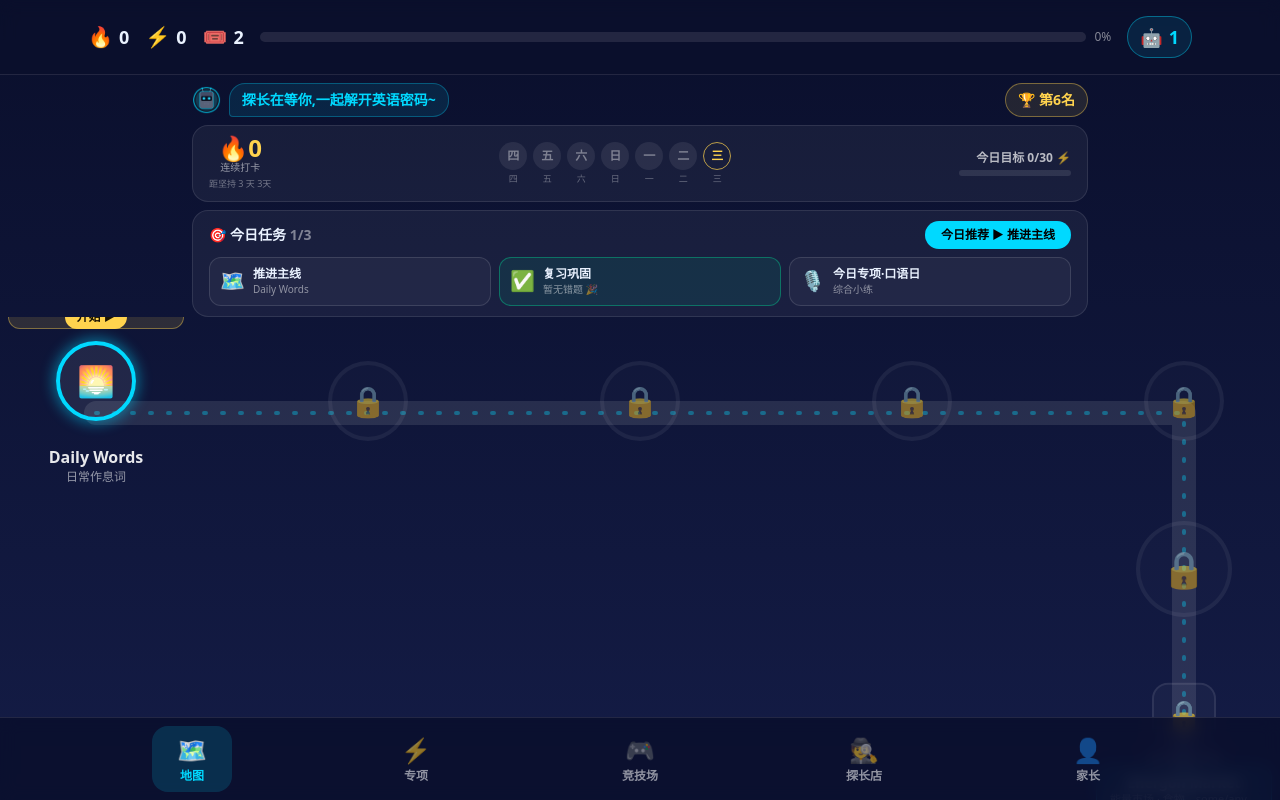
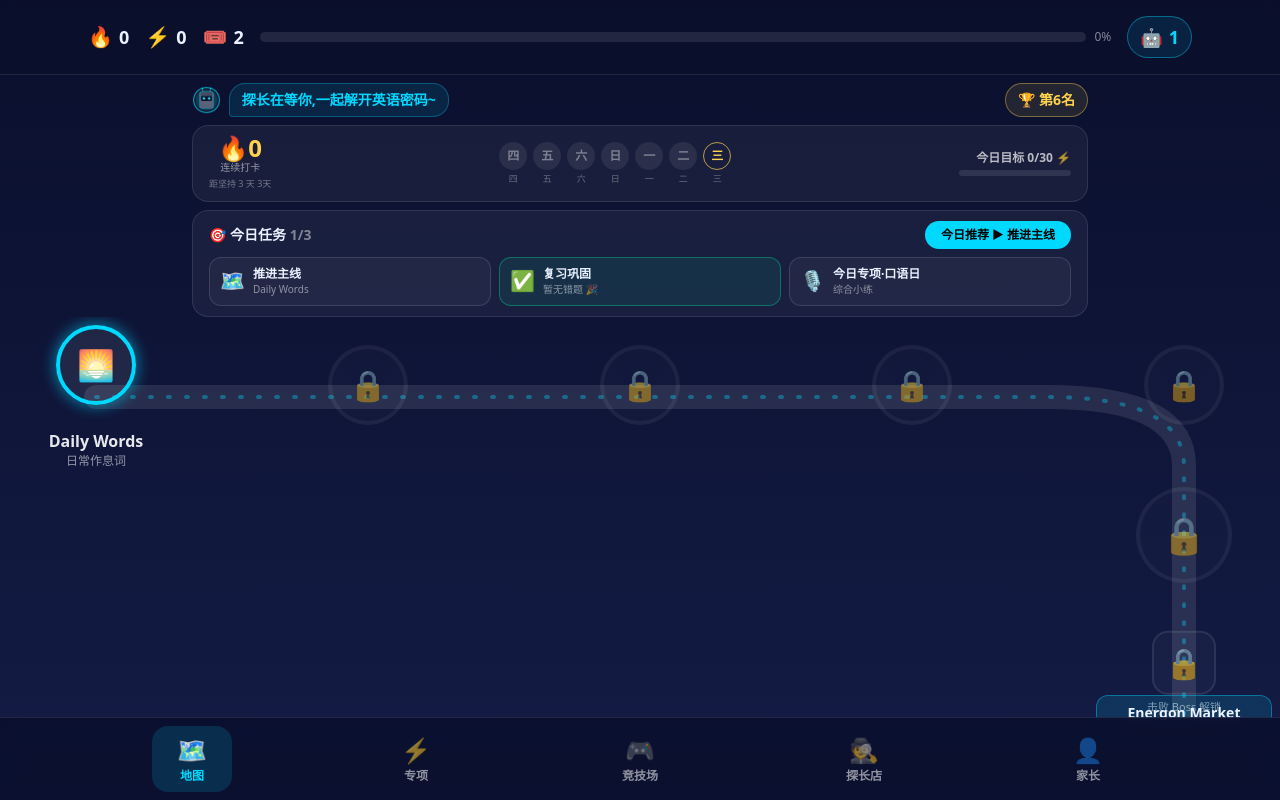
Before and after one commit to mattsg198/cybertron-academy, a React (Vite) app: page / in a window 1280 px wide. Built offline with nearby package versions, Linux system fonts and the light colour scheme.

Commit message:
Fix serpentine map scrolling (min-h-0), smooth curved path, more compact
Co-Authored-By: Claude Opus 4.8 <noreply@anthropic.com>

```diff
--- a/src/App.tsx
+++ b/src/App.tsx
@@ -205,10 +205,10 @@ export default function App() {
     <div className="flex h-dvh flex-col">
       <TopBar onOpenCollection={() => setTab('garage')} />
 
-      <main className="flex flex-1 flex-col overflow-hidden pb-20">
+      <main className="flex min-h-0 flex-1 flex-col overflow-hidden pb-20">
         {tab === 'map' && (
-          <div className="flex flex-1 flex-col">
-            <div className="space-y-2 px-4 pt-2">
+          <div className="flex min-h-0 flex-1 flex-col">
+            <div className="shrink-0 space-y-2 px-4 pt-2">
               <InstallPrompt />
               <InspectorBubble onOpenArcade={() => setTab('arcade')} />
               <CheckInCard />
@@ -219,7 +219,7 @@ export default function App() {
                 onStartGame={startGame}
               />
             </div>
-            <div className="flex flex-1 flex-col justify-center">
+            <div className="min-h-0 flex-1">
               <LevelMap onStart={startLesson} />
             </div>
           </div>
--- a/src/components/LevelMap.tsx
+++ b/src/components/LevelMap.tsx
@@ -22,8 +22,8 @@ type Stop =
 // Serpentine (snake) layout — vertical scroll. Boss/exam/prize stops force a
 // row turn, so they land at the bends (corners) of the path.
 const PAD = 96 // left/right padding
-const ROW_H = 156 // vertical spacing between rows
-const TOP = 96 // top padding (room for sector label / boss badge)
+const ROW_H = 138 // vertical spacing between rows (compact)
+const TOP = 80 // top padding (room for sector label / boss badge)
 const colsFor = (w: number) => (w >= 960 ? 5 : w >= 680 ? 4 : 3)
 
 export default function LevelMap({
@@ -117,14 +117,19 @@ export default function LevelMap({
     // eslint-disable-next-line react-hooks/exhaustive-deps
   }, [currentId, cells, width])
 
-  // connector path (straight segments with rounded joins)
+  // connector path — smooth curve: quadratic through each vertex (rounds every
+  // bend, so the snake flows instead of zig-zagging sharply).
   const pathD = useMemo(() => {
     if (!cells.length) return ''
-    let d = ''
-    stops.forEach((_, i) => {
-      const { x, y } = posOf(i)
-      d += i === 0 ? `M ${x} ${y}` : ` L ${x} ${y}`
-    })
+    const pts = cells.map((_, i) => posOf(i))
+    let d = `M ${pts[0].x} ${pts[0].y}`
+    for (let i = 1; i < pts.length; i++) {
+      const mx = (pts[i - 1].x + pts[i].x) / 2
+      const my = (pts[i - 1].y + pts[i].y) / 2
+      d += ` Q ${pts[i - 1].x} ${pts[i - 1].y} ${mx} ${my}`
+    }
+    const last = pts[pts.length - 1]
+    d += ` L ${last.x} ${last.y}`
     return d
     // eslint-disable-next-line react-hooks/exhaustive-deps
   }, [cells, width])
```
